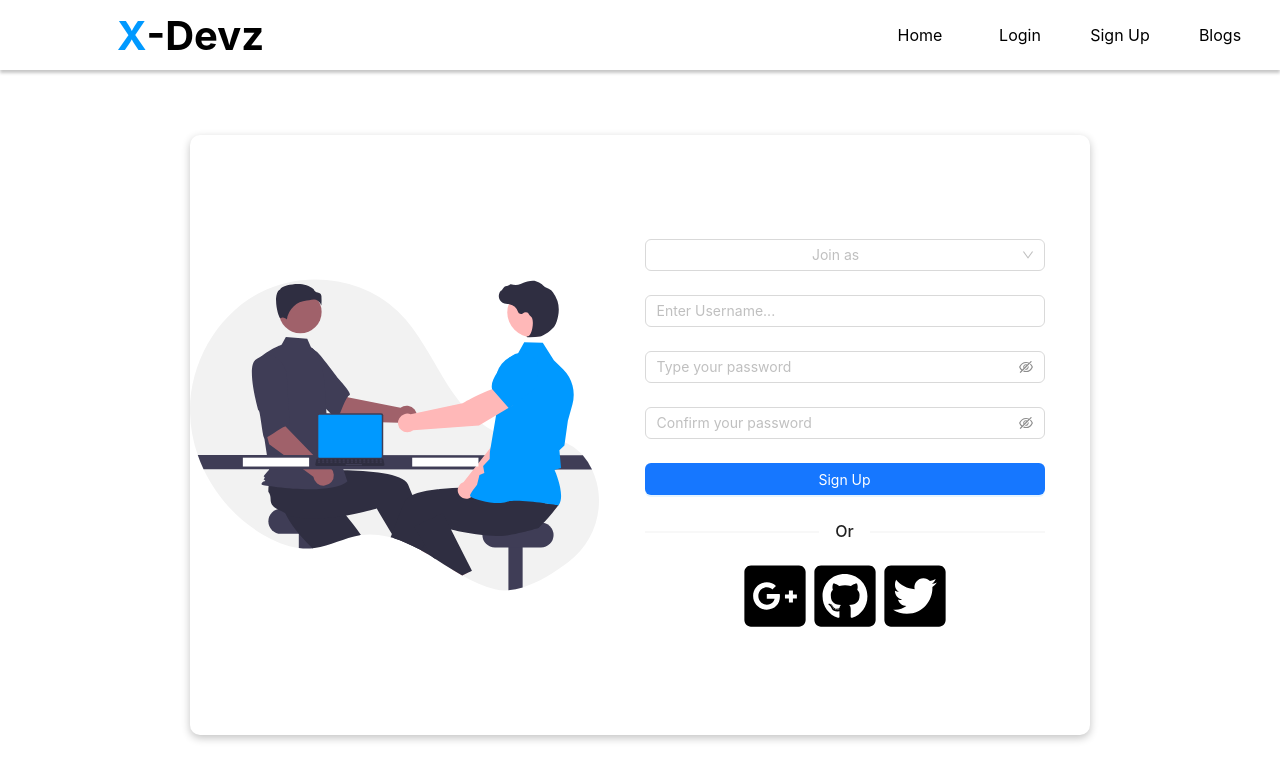
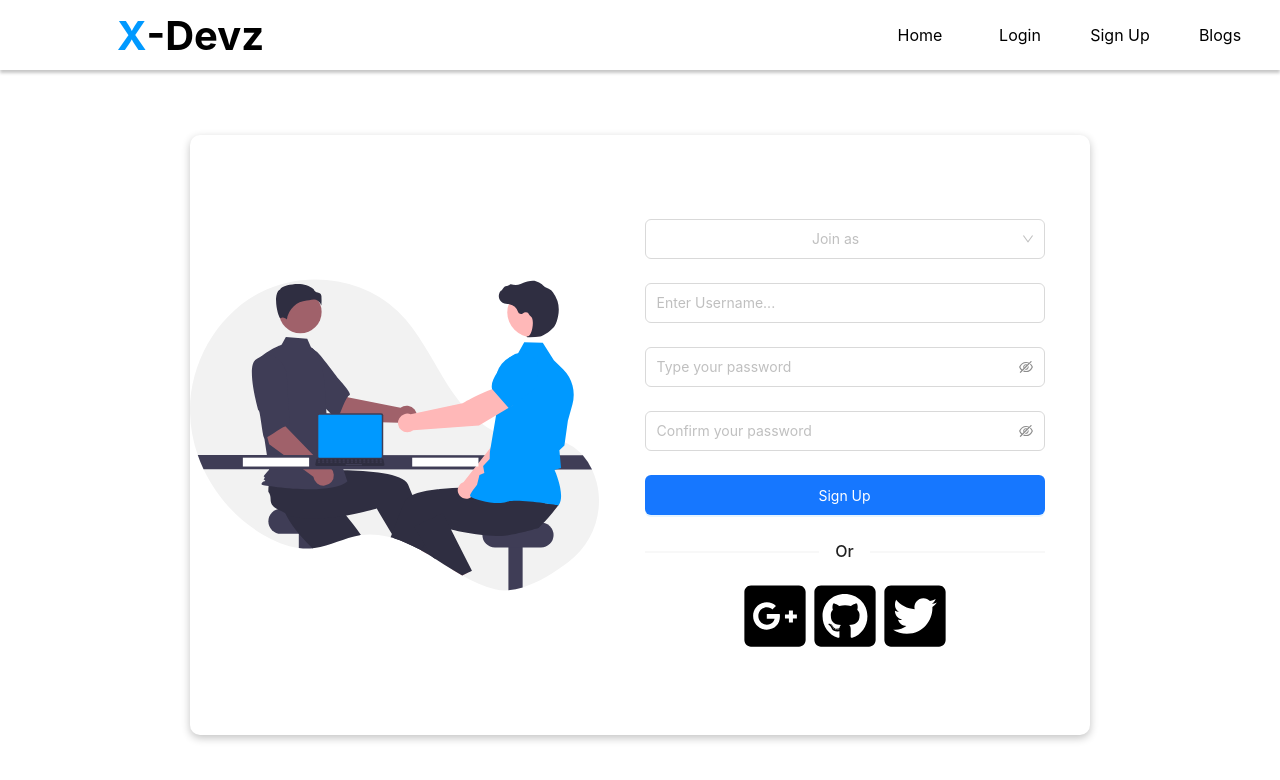
Before and after one commit to RoshanSharmaCodes/DevCommunity, a React (Create React App) app: page /SignUp in a window 1280 px wide. Shown: the top 780 px of the page. Built offline with nearby package versions, Linux system fonts and the light colour scheme.

Commit message:
signup page done

```diff
--- a/src/Component/SignUp/SignUpCard/SignUpCard.css
+++ b/src/Component/SignUp/SignUpCard/SignUpCard.css
@@ -45,3 +45,8 @@
   height: 70px;
   fill: #0099ff;
 }
+
+.signupFields {
+  height: 40px;
+  width: 100%;
+}
--- a/src/Component/SignUp/SignUpCard/SignUpCard.jsx
+++ b/src/Component/SignUp/SignUpCard/SignUpCard.jsx
@@ -48,7 +48,7 @@ const SignUpCard = () => {
               style={{width:600}}
               hasFeedback
               >
-              <Select placeholder="Join as">
+              <Select className="signupFields" placeholder="Join as">
                 <Select.Option value='mentor'>Mentor</Select.Option>
                 <Select.Option value='candidate'>Candidate</Select.Option>
               </Select>
@@ -66,7 +66,7 @@ const SignUpCard = () => {
               style={{width:600}}
               hasFeedback
             >
-              <Input placeholder="Enter Username..."  />
+              <Input className="signupFields" placeholder="Enter Username..."  />
             </Form.Item>
 
 
@@ -83,7 +83,7 @@ const SignUpCard = () => {
               style={{width:600}}
               hasFeedback
             >
-            <Input.Password placeholder='Type your password'/>
+            <Input.Password className="signupFields" placeholder='Type your password'/>
         </Form.Item>
 
         <Form.Item
@@ -99,13 +99,13 @@ const SignUpCard = () => {
               style={{width:600}}
               hasFeedback
               >
-            <Input.Password block placeholder='Confirm your password'/>
+            <Input.Password className="signupFields" placeholder='Confirm your password'/>
         </Form.Item>
 
             <Form.Item
               style={{width:600}}
             >
-              <Button block type="primary" htmlType="submit" >
+              <Button className="signupFields" block type="primary" htmlType="submit" >
                 Sign Up
               </Button>
             </Form.Item>
```
